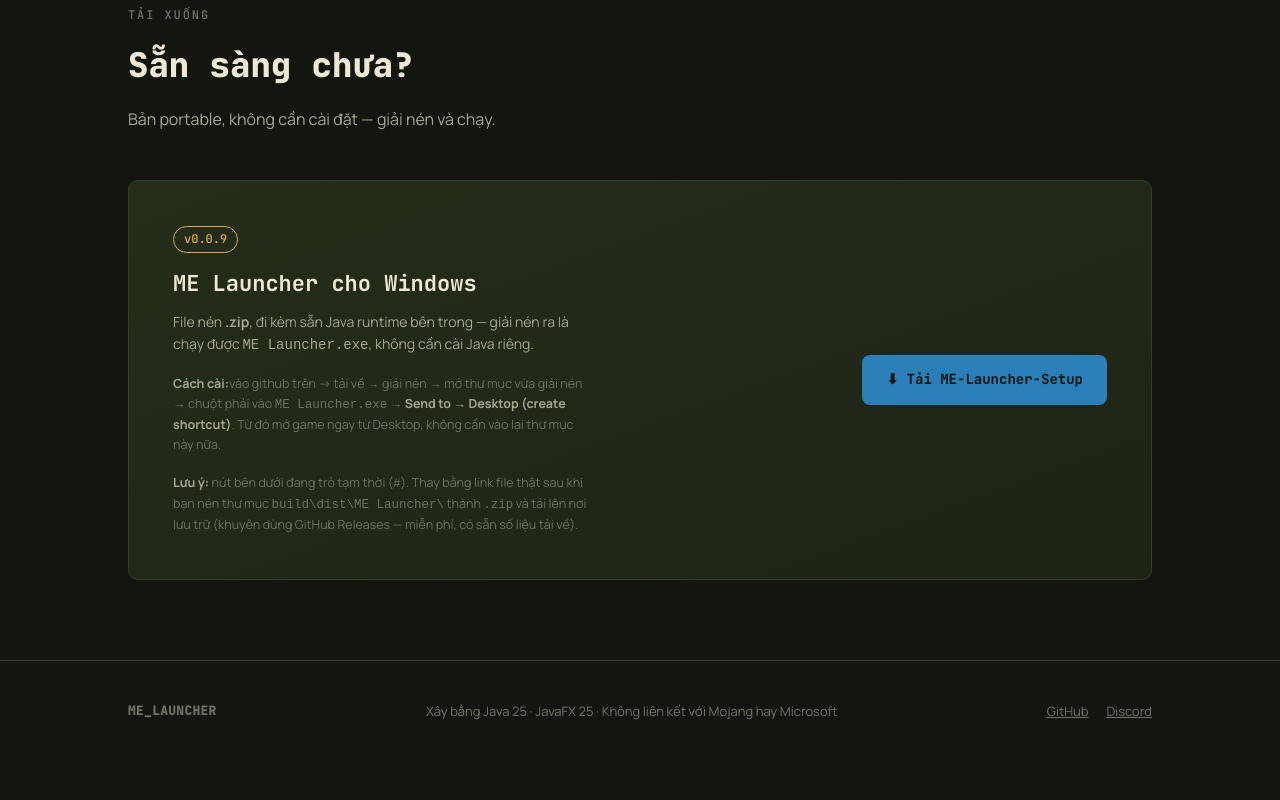
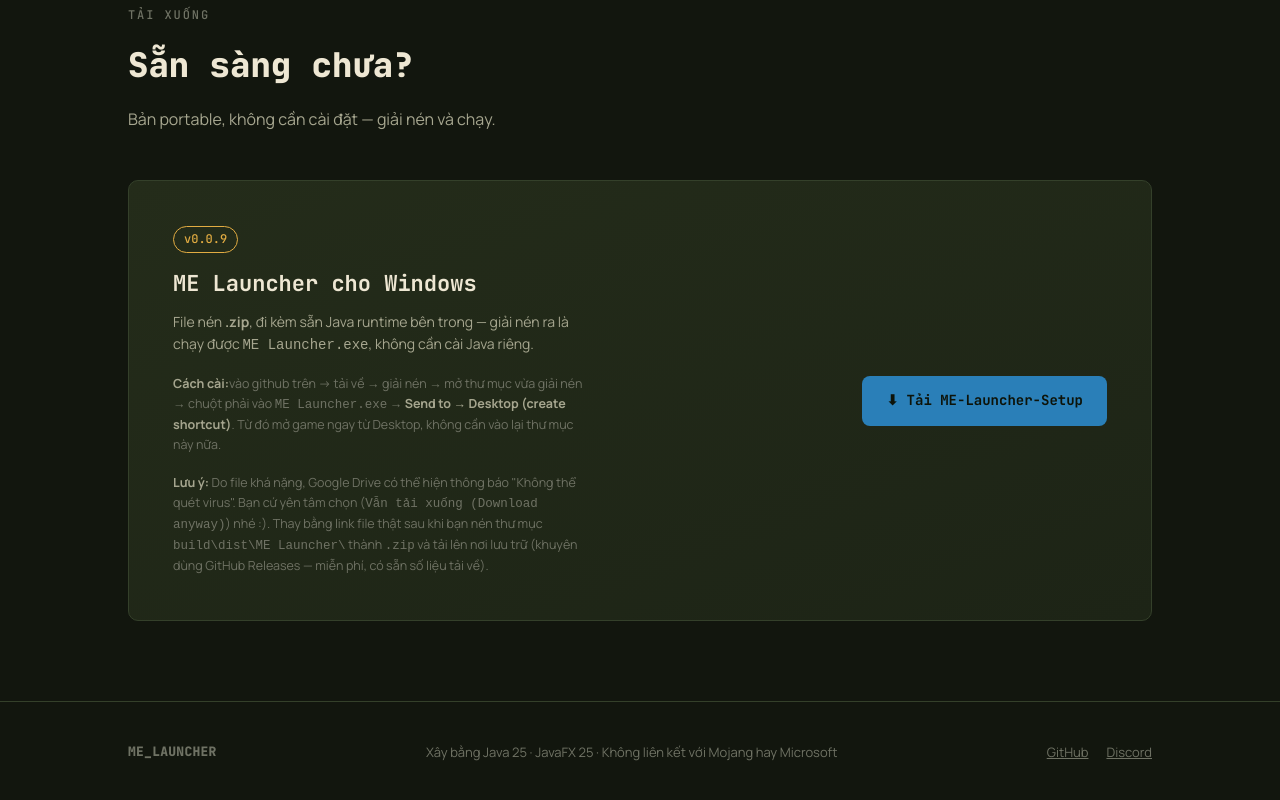
Before and after one commit to giahuybuhbuh-maker/melauncher.app-website, a plain HTML site: page index.html in a window 1280 px wide. Shown: the part 2399-3199 px from the top of the page. Before the commit the page ends 3160 px from the top, so only its background shows below. Drawn offline with Linux system fonts and the light colour scheme.

Commit message:
Update index.html

```diff
--- a/index.html
+++ b/index.html
@@ -130,7 +130,7 @@
           lại thư mục này nữa.
         </div>
         <div class="note">
-          <strong>Lưu ý:</strong> nút bên dưới đang trỏ tạm thời (<code>#</code>).
+          <strong>Lưu ý:</strong> Do file khá nặng, Google Drive có thể hiện thông báo "Không thể quét virus". Bạn cứ yên tâm chọn (<code>Vẫn tải xuống (Download anyway)</code>) nhé :).
           Thay bằng link file thật sau khi bạn nén thư mục <code>build\dist\ME Launcher\</code>
           thành <code>.zip</code> và tải lên nơi lưu trữ (khuyên dùng GitHub Releases —
           miễn phí, có sẵn số liệu tải về).
```
